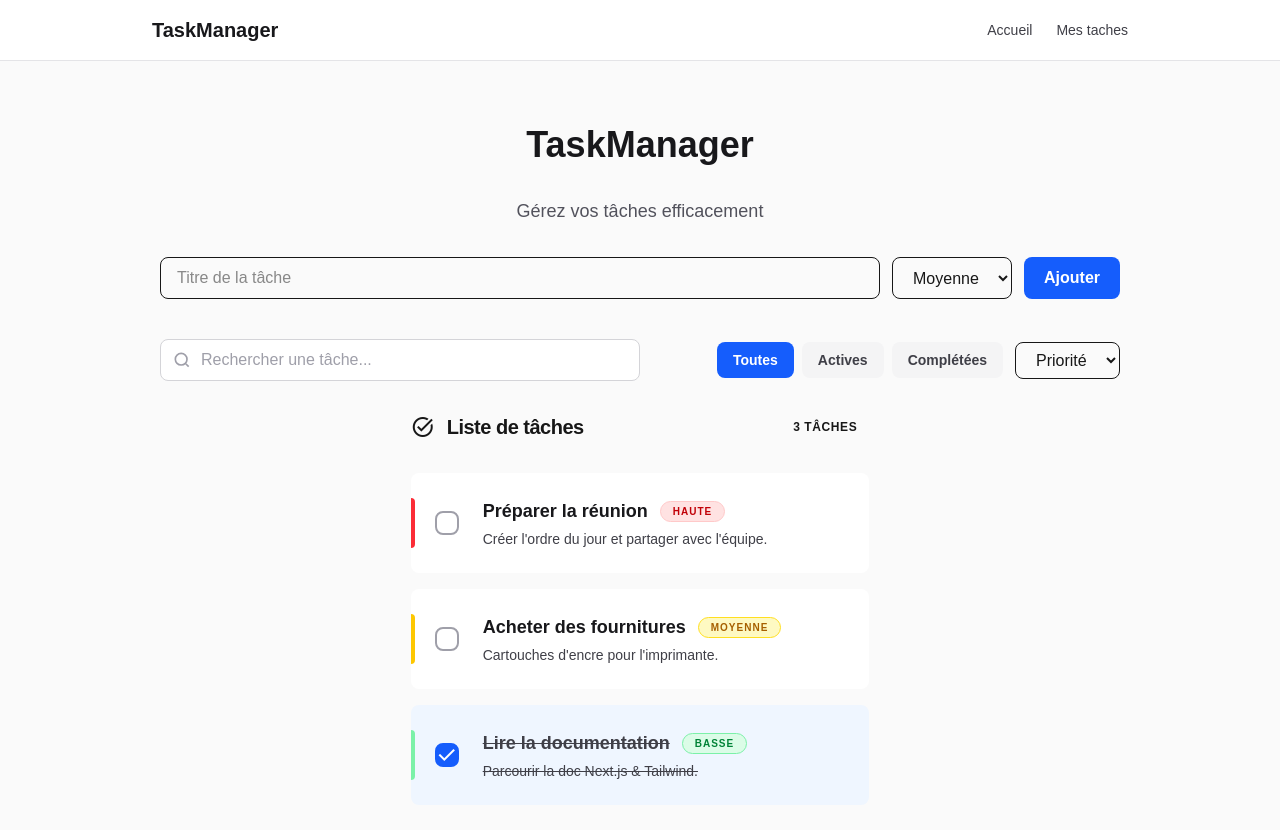
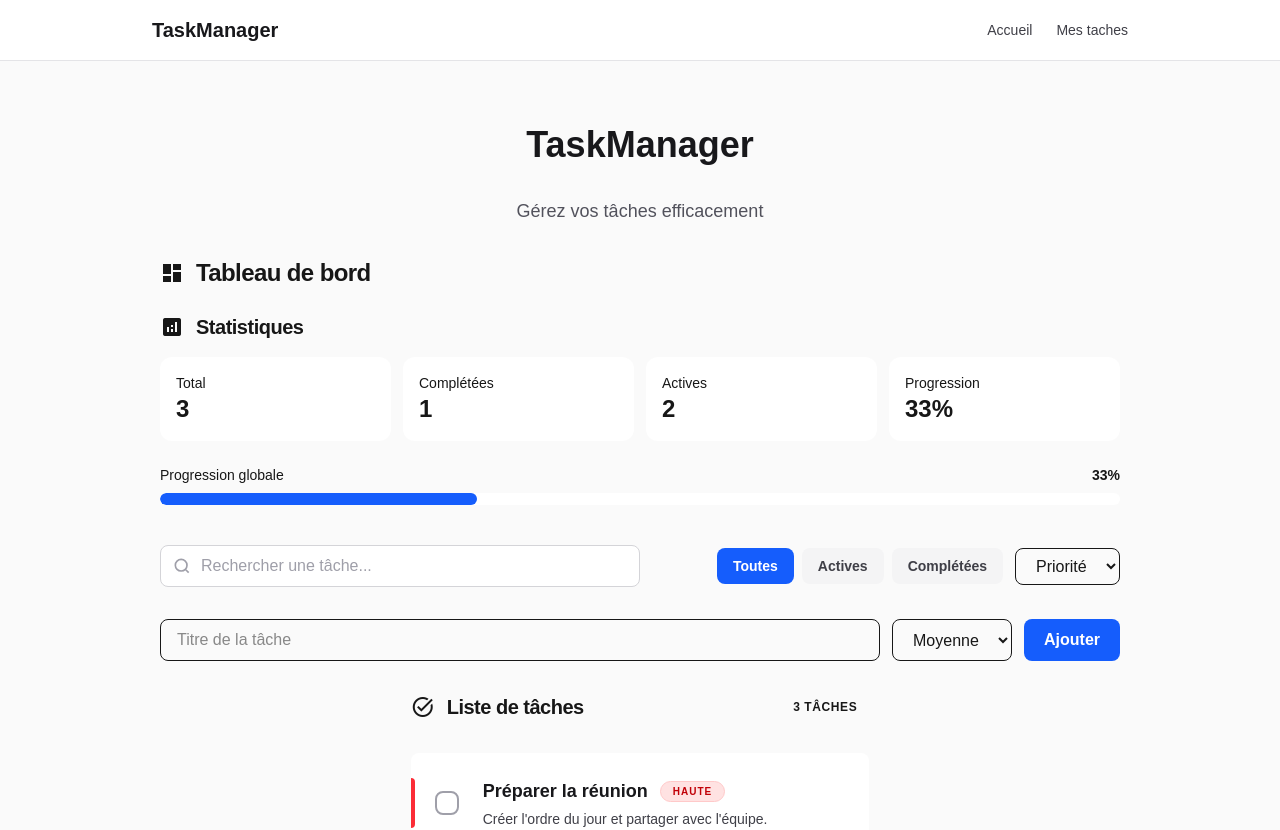
Before and after one commit to lisinsau/taskmanager, a Next.js app: page / in a window 1280 px wide. Shown: the top 830 px of the page. Built offline with nearby package versions, Linux system fonts and the light colour scheme.

Commit message:
feat: intégration du Dashboard dans la page principale

```diff
--- a/src/app/page.js
+++ b/src/app/page.js
@@ -7,6 +7,7 @@ import TaskList from "../components/TaskList";
 import AddTaskForm from "../components/AddTaskForm";
 import SearchBar from "../components/SearchBar";
 import FilterBar from "../components/FilterBar";
+import Dashboard from "../components/Dashboard"; // Import du composant Dashboard
 
 // Données de test pour les tâches initiales
 const initialTasks = [
@@ -113,11 +114,14 @@ export default function Home() {
     });
 
   return (
-    <main className="flex flex-1 min-h-screen items-center justify-center bg-zinc-50 px-8 dark:bg-black">
-      <section className="flex flex-col w-full max-w-5xl items-center justify-center gap-8 dark:bg-zinc-900 px-8 py-16 rounded-2xl">
+    <main className="flex flex-1 min-h-screen items-center justify-center bg-zinc-50 px-8 max-md:px-4 dark:bg-black">
+      <section className="flex flex-col w-full max-w-5xl items-center justify-center gap-8 dark:bg-zinc-900 px-8 max-md:px-0 py-16 rounded-2xl">
         <h1 className="text-4xl font-bold text-zinc-900 dark:text-zinc-100">TaskManager</h1>
         <p className="text-lg text-zinc-600 dark:text-zinc-300">Gérez vos tâches efficacement</p>
-        <AddTaskForm onAddTask={handleAddTask} />
+
+
+        {/* Tableau de bord au-dessus de la barre de recherche */}
+        <Dashboard tasks={tasks} />
 
         {/* Barre de recherche, de filtre et tri - au dessus de la liste */}
         <div className="flex flex-col md:flex-row w-full items-center gap-4 mt-2">
@@ -146,6 +150,8 @@ export default function Home() {
           </div>
         </div>
 
+        <AddTaskForm onAddTask={handleAddTask} />
+
         {/* Affichage du composant TaskList avec les handlers et les tâches filtrées */}
         <TaskList tasks={filteredTasks} onToggle={handleToggle} onDelete={handleDelete} />
 
```
